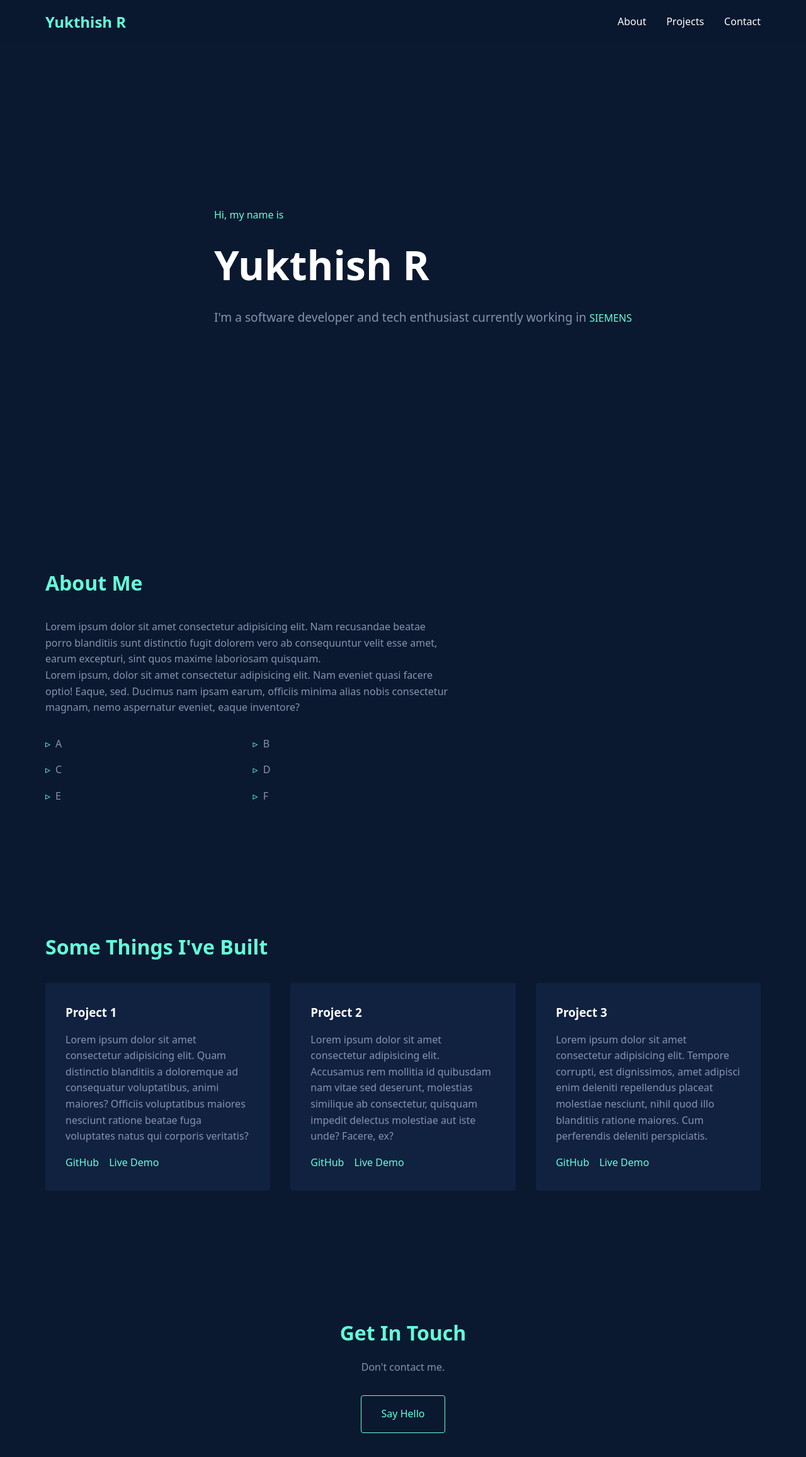
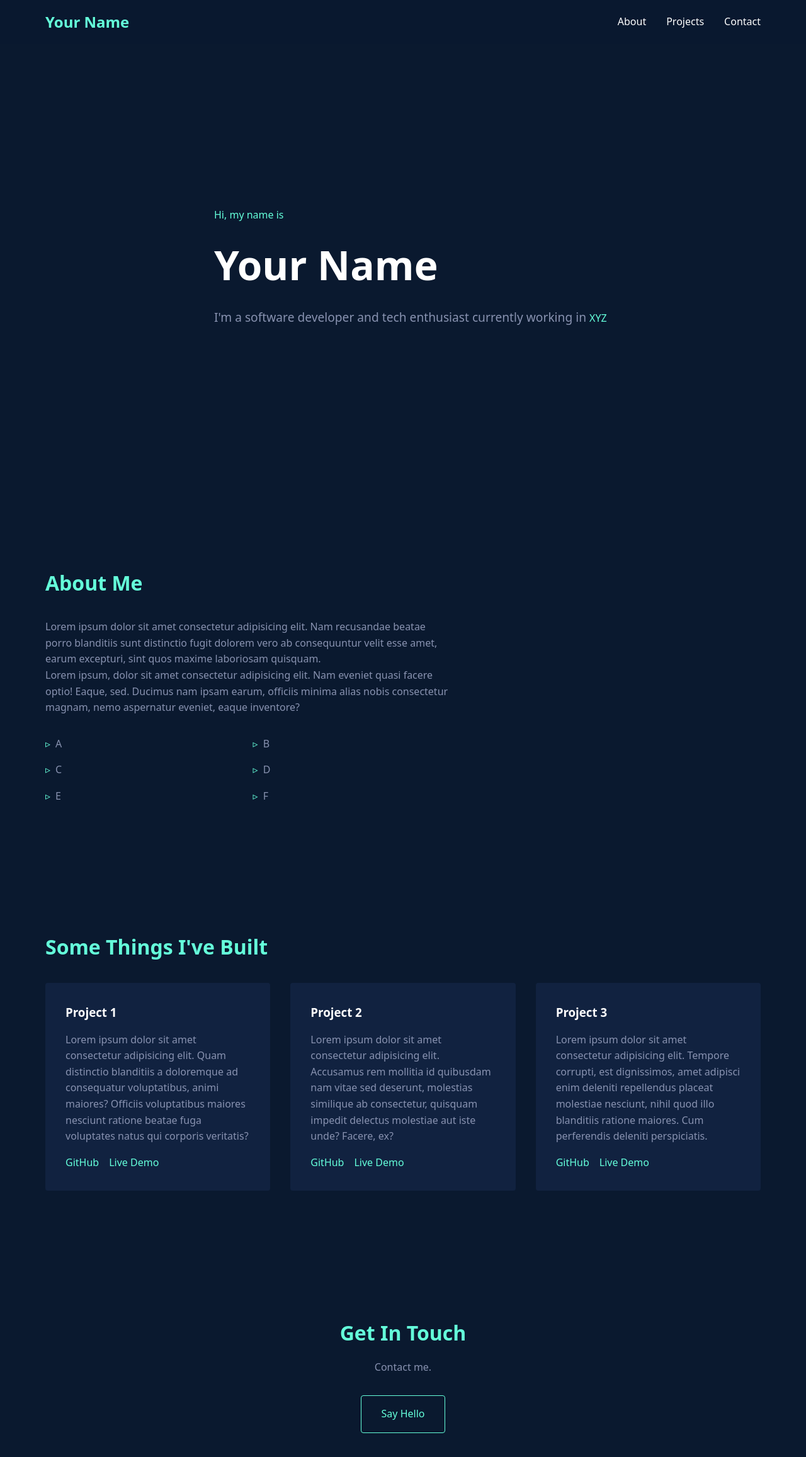
Before and after one commit to Yukthish/simple-Portfolio, a plain HTML site: page index.html in a window 1280 px wide. Shown: the whole page at 63% size. Drawn offline with Linux system fonts and the light colour scheme.

Commit message:
Update index.html
Add your contents.

```diff
--- a/index.html
+++ b/index.html
@@ -3,7 +3,7 @@
 <head>
     <meta charset="UTF-8">
     <meta name="viewport" content="width=device-width, initial-scale=1.0">
-    <title>Yukthish R - Portfolio</title>
+    <title>Portfolio</title>
     <style>
         :root {
             --primary: #2a2a2a;
@@ -70,7 +70,6 @@
             color: var(--secondary);
         }
 
-        /* Hero Section */
         .hero {
             height: 100vh;
             display: flex;
@@ -102,7 +101,7 @@
             animation: fadeInUp 1s ease 0.2s backwards;
         }
 
-        /* About Section */
+        /* About*/
         .about {
             padding: 100px 0;
         }
@@ -142,7 +141,7 @@
             margin-right: 0.5rem;
         }
 
-        /* Projects Section */
+        /* Projects*/
         .projects {
             padding: 100px 0;
         }
@@ -190,7 +189,7 @@
             text-decoration: none;
         }
 
-        /* Contact Section */
+        /* Contact */
         .contact {
             padding: 100px 0;
             text-align: center;
@@ -235,7 +234,7 @@
             }
         }
 
-        /* Responsive Design */
+        /* Responsive */
         @media (max-width: 768px) {
             .nav-links {
                 display: none;
@@ -259,7 +258,7 @@
 <body>
     <nav>
         <div class="container nav-content">
-            <div class="logo">Yukthish R</div>
+            <div class="logo">Your Name</div>
             <div class="nav-links">
                 <a href="#about">About</a>
                 <a href="#projects">Projects</a>
@@ -272,8 +271,8 @@
         <div class="container">
             <div class="hero-content">
                 <div class="hero-mini">Hi, my name is</div>
-                <h1>Yukthish R</h1>
-                <p style="white-space: nowrap;">I'm a software developer and tech enthusiast currently working in <span class="hero-mini">SIEMENS</span></p>
+                <h1>Your Name</h1>
+                <p style="white-space: nowrap;">I'm a software developer and tech enthusiast currently working in <span class="hero-mini">XYZ</span></p>
 
 
             </div>
@@ -335,8 +334,8 @@
     <section id="contact" class="contact">
         <div class="container">
             <h2>Get In Touch</h2>
-            <p>Don't contact me.</p>
-            <a href="yukthishr@gmail.com" class="contact-btn">Say Hello</a>
+            <p>Contact me.</p>
+            <a href="your@email.com" class="contact-btn">Say Hello</a>
         </div>
     </section>
 </body>
```
